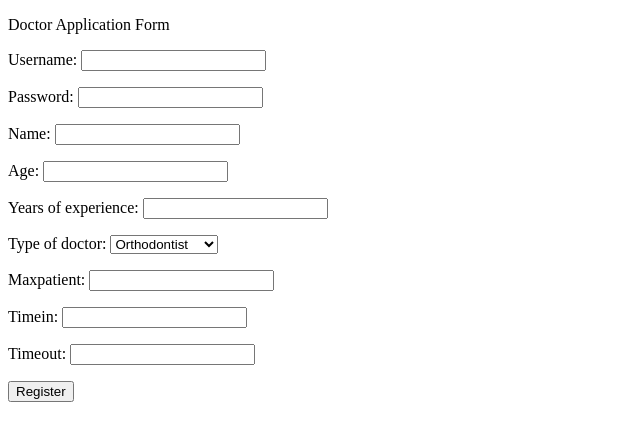
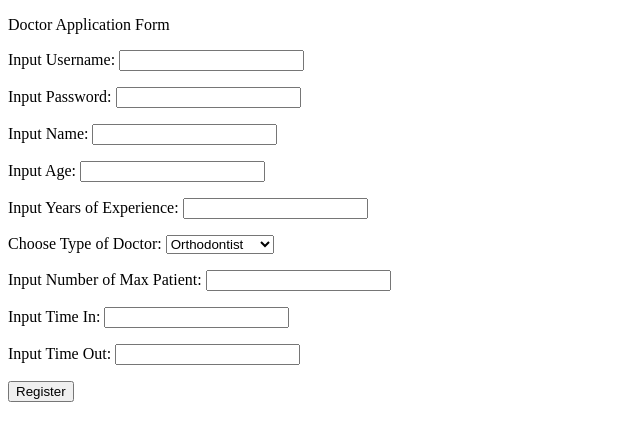
Before and after one commit to usernameisneru/DentalClinicManagementSystem, a Django app: page /registration/createDoctor in a window 1280 px wide. Shown: the top 441 px of the page, without its empty margins (0-640 px from the left). Run offline with Django 4.2, Linux system fonts and the light colour scheme.

Commit message:
bruh mygodddddddddddd

```diff
--- a/DentalClinicSystem/registration/Templates/createAppointment.html
+++ b/DentalClinicSystem/registration/Templates/createAppointment.html
@@ -6,7 +6,9 @@
 </head>
 <body>
       <p>Appointment Form</p>
+
       <form action ="" method = "post">
+          {{errorMsg}}
           {% csrf_token %}
           {{form.as_p}}
           <input type="submit" value="Schedule">
--- a/DentalClinicSystem/registration/forms.py
+++ b/DentalClinicSystem/registration/forms.py
@@ -9,13 +9,13 @@ from .models import Patient, Doctor, Services, Appointment, Person, Admin
 
 
 class PatientForm(ModelForm):
-    username = forms.CharField(widget=forms.TextInput)
-    password = forms.CharField(widget=forms.PasswordInput)
-    Name = forms.CharField(widget=forms.TextInput)
-    Age = forms.CharField(widget=forms.NumberInput)
+    username = forms.CharField(widget=forms.TextInput,label='Input Username')
+    password = forms.CharField(widget=forms.PasswordInput,label='Input Username')
+    Name = forms.CharField(widget=forms.TextInput,label='Input Name')
+    Age = forms.CharField(widget=forms.NumberInput,label='Input Age')
     Type = 'P'
-    Address = forms.CharField(widget=forms.TextInput)
-    ContactNum = forms.CharField(widget=forms.NumberInput)
+    Address = forms.CharField(widget=forms.TextInput,label='Input Address')
+    ContactNum = forms.CharField(widget=forms.NumberInput,label='Input Contact Number')
 
     class Meta:
         model = Patient
@@ -35,16 +35,16 @@ class PatientForm(ModelForm):
 
 class DoctorForm(ModelForm):
     D_type = (('O', 'Orthodontist'), ('P', 'Prosthodontist'), ('E', 'Endodontist'))
-    username = forms.CharField(widget=forms.TextInput)
-    password = forms.CharField(widget=forms.PasswordInput)
-    Name = forms.CharField(widget=forms.TextInput)
-    Age = forms.CharField(widget=forms.NumberInput)
+    username = forms.CharField(widget=forms.TextInput,label='Input Username')
+    password = forms.CharField(widget=forms.PasswordInput,label='Input Password')
+    Name = forms.CharField(widget=forms.TextInput,label='Input Name')
+    Age = forms.CharField(widget=forms.NumberInput,label='Input Age')
     Type = 'D'
-    Years_of_Experience = forms.IntegerField(widget=forms.NumberInput)
-    Type_of_Doctor = forms.ChoiceField(choices= D_type)
-    maxPatient = forms.IntegerField(widget= forms.NumberInput)
-    TimeIn = forms.TimeField(widget=forms.TimeInput(format='%H:%M'))
-    TimeOut = forms.TimeField(widget=forms.TimeInput(format='%H:%M'))
+    Years_of_Experience = forms.IntegerField(widget=forms.NumberInput,label='Input Years of Experience')
+    Type_of_Doctor = forms.ChoiceField(choices= D_type,label='Choose Type of Doctor')
+    maxPatient = forms.IntegerField(widget= forms.NumberInput,label='Input Number of Max Patient')
+    TimeIn = forms.TimeField(widget=forms.TimeInput(format='%H:%M'),label='Input Time In')
+    TimeOut = forms.TimeField(widget=forms.TimeInput(format='%H:%M'),label='Input Time Out')
 
 
     class Meta:
@@ -76,12 +76,12 @@ class DoctorForm(ModelForm):
             return max
 
 class AdminForm(ModelForm):
-    username = forms.CharField(widget=forms.TextInput)
-    password = forms.CharField(widget=forms.PasswordInput)
-    Name = forms.CharField(widget=forms.TextInput)
-    Age = forms.CharField(widget=forms.NumberInput)
+    username = forms.CharField(widget=forms.TextInput,label='Input Username')
+    password = forms.CharField(widget=forms.PasswordInput,label='Input Password')
+    Name = forms.CharField(widget=forms.TextInput,label='Input Name')
+    Age = forms.CharField(widget=forms.NumberInput,label='Input Age')
     Type = 'A'
-    Clinic = forms.CharField(widget=forms.TextInput)
+    Clinic = forms.CharField(widget=forms.TextInput,label='Input Clinic Name')
 
     class Meta:
         model = Admin
@@ -98,9 +98,9 @@ class AdminForm(ModelForm):
         else:
             return age
 class ServiceForm(ModelForm):
-    DoctorFK = forms.ModelChoiceField(widget=forms.Select(), queryset=Doctor.objects.all())
-    ServiceOffered = forms.CharField(widget=forms.TextInput)
-    ServicePrice = forms.IntegerField(widget=forms.NumberInput)
+    DoctorFK = forms.ModelChoiceField(widget=forms.Select(), queryset=Doctor.objects.all(),label='Choose Doctor')
+    ServiceOffered = forms.CharField(widget=forms.TextInput,label='Name of Service')
+    ServicePrice = forms.IntegerField(widget=forms.NumberInput,label='Service Price')
 
     class Meta:
         model = Services
@@ -108,9 +108,9 @@ class ServiceForm(ModelForm):
 
 
 class AppointmentForm(ModelForm):
-    Appointment_DoctorUsername = forms.ModelChoiceField(widget=forms.Select(),queryset=Doctor.objects.all())
-    Services_Offered = forms.ModelChoiceField(widget=forms.Select(),queryset=Services.objects.all())
-    Appointment_reason = forms.CharField(widget=forms.TextInput)
+    Appointment_DoctorUsername = forms.ModelChoiceField(widget=forms.Select(),queryset=Doctor.objects.all(),label='Choose Doctor')
+    Services_Offered = forms.ModelChoiceField(widget=forms.Select(),queryset=Services.objects.all(),label='Choose Service Offered')
+    Appointment_reason = forms.CharField(widget=forms.TextInput,label='Input Appointment Reason')
     Appointment_date = forms.DateField(widget=forms.DateInput(attrs={'class': 'form-control','type':'date'}), label='Appointment_Date')
     status = False
 
@@ -118,7 +118,6 @@ class AppointmentForm(ModelForm):
     class Meta:
         model = Appointment
         fields = ['Appointment_DoctorUsername','Services_Offered','Appointment_reason', 'Appointment_date']
-
 
     def __init__(self, did,*args, **kwargs):  # constructor
         super(AppointmentForm, self).__init__(*args, **kwargs)
@@ -137,5 +136,6 @@ class AppointmentForm(ModelForm):
             raise ValidationError("The date entered should not be more than a month from now!")
         else:
             return Appointment_date
+
 class pickDoctor(forms.Form):
-    doc = forms.ModelChoiceField(widget=forms.Select(), queryset=Doctor.objects.all())
+    doc = forms.ModelChoiceField(widget=forms.Select(), queryset=Doctor.objects.all(),label='Choose Doctor')
--- a/DentalClinicSystem/registration/models.py
+++ b/DentalClinicSystem/registration/models.py
@@ -22,7 +22,7 @@ class Doctor(Person):
     TimeIn = models.TimeField(null = False, default= datetime.datetime.now())
     TimeOut = models.TimeField(null = False, default= datetime.datetime.now())
     def __str__(self):
-        return self.username+" "+str(self.Years_of_Experience)
+        return self.username
 
 
 class Patient(Person):
@@ -67,4 +67,3 @@ class Appointment(models.Model):
     Appointment_reason = models.CharField(max_length= 100, null = False)
     Appointment_date = models.DateField(null= False)
     Appointment_status =  models.BooleanField(default=False)
-    Appointment_time = models.TimeField(null = False, default= datetime.datetime.now())
--- a/DentalClinicSystem/registration/views.py
+++ b/DentalClinicSystem/registration/views.py
@@ -21,11 +21,15 @@ class HomeView(View):
             return render(request, self.template, {'allDoctor': allDoctor})
         elif(request.session['type']=='P'):
             form2 = pickDoctor()
+            cursorTime = connection.cursor()
+            cursorTime.callproc('dbdentalclinicsystem.appointmenttime')
+            allTime = cursorTime.fetchall()
+            cursorTime.close()
             cursorSchedule = connection.cursor()
             cursorSchedule.callproc('dbdentalclinicsystem.appointmentschedule', [request.session['username']])
             allSchedule = cursorSchedule.fetchall()
             cursorSchedule.close()
-            return render(request, self.template, {'allSchedule': allSchedule, 'form':form2})
+            return render(request, self.template,{'allTime': allTime,'allSchedule': allSchedule, 'form':form2})
         elif (request.session['type'] == 'A'):
             cursorService = connection.cursor()
             cursorService.callproc('dbdentalclinicsystem.ServiceEdit')
@@ -145,18 +149,24 @@ class RegistrationAppointment(View):
         return render(request, self.template,{'form':form})
 
     def post(self,request):
+        errorMsg =""
+        form = AppointmentForm(request.session['doc'],request.POST)
+        numberofPatients = Appointment.objects.filter(Appointment_DoctorUsername_id=request.session['doc']).count()
+        print(numberofPatients)
+        doctor = Doctor.objects.get(pk = request.session['doc'])
 
-        form = AppointmentForm(request.session['doc'],request.POST)
         if form.is_valid():
-            print("is valid")
-            patient = Patient.objects.get(pk=request.session['username'])
-            appointment = form.save(commit=False)
-            appointment.Appointment_PatientUsername = patient
-            appointment.save()
-            return redirect(reverse('registration:index'))
-        else:
-            print("not valid")
-        return render(request, self.template, {'form': form})
+            if numberofPatients < doctor.maxPatient:
+                print("is valid")
+                patient = Patient.objects.get(pk=request.session['username'])
+                appointment = form.save(commit=False)
+                appointment.Appointment_PatientUsername = patient
+                appointment.save()
+                return redirect(reverse('registration:index'))
+            else:
+                print("is full")
+                errorMsg = "Doctor's Appointment is Full"
+        return render(request, self.template, {'form': form,'errorMsg':errorMsg})
 
 
 class EditProfile(View):
```
Also changed, not shown: DentalClinicSystem/registration/Templates/index.html (+22 -2 lines).
